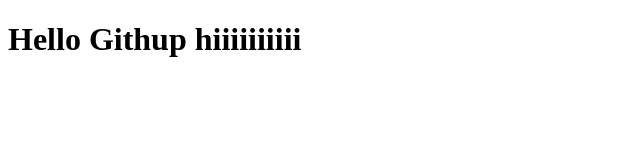
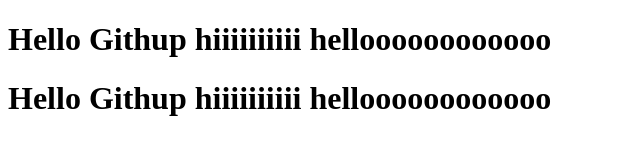
Before and after one commit to navyyheang/Test1, a plain HTML site: page index.html in a window 1280 px wide. Shown: the whole page, without its empty margins (0-640 px from the left). Drawn offline with Linux system fonts and the light colour scheme.

Commit message:
my 3rd commit

```diff
--- a/index.html
+++ b/index.html
@@ -1,11 +1,12 @@
 <!DOCTYPE html>
 <html lang="en">
-<head>
-    <meta charset="UTF-8">
-    <meta name="viewport" content="width=, initial-scale=1.0">
+  <head>
+    <meta charset="UTF-8" />
+    <meta name="viewport" content="width=, initial-scale=1.0" />
     <title>Document</title>
-</head>
-<body>
-   <h1>Hello Githup hiiiiiiiiii</h1>
-</body>
+  </head>
+  <body>
+    <h1>Hello Githup hiiiiiiiiii helloooooooooooo</h1>
+    <h1>Hello Githup hiiiiiiiiii helloooooooooooo</h1>
+  </body>
 </html>
```
